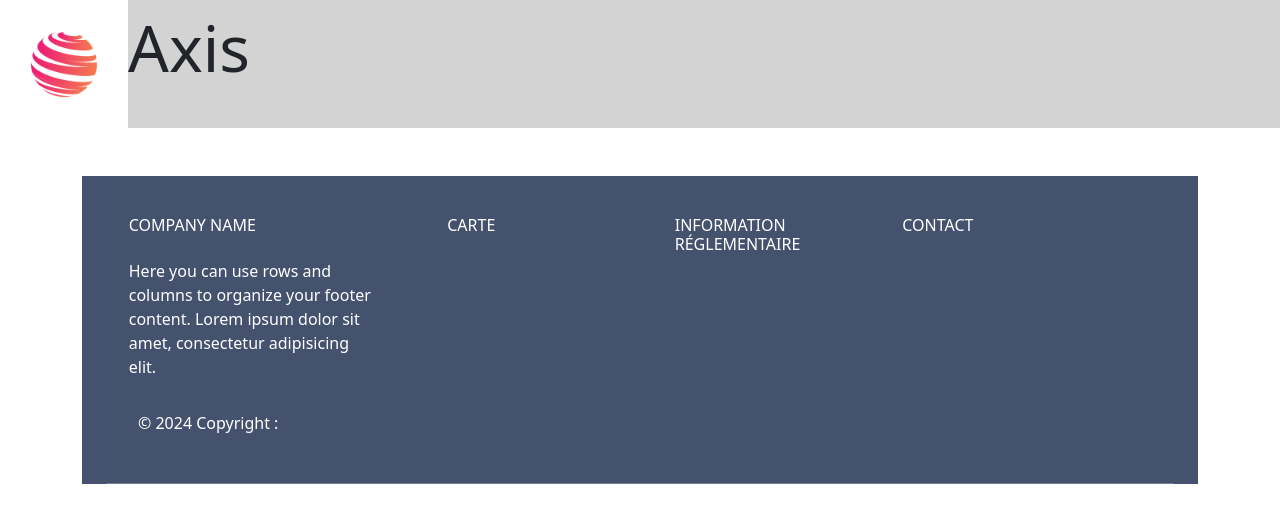
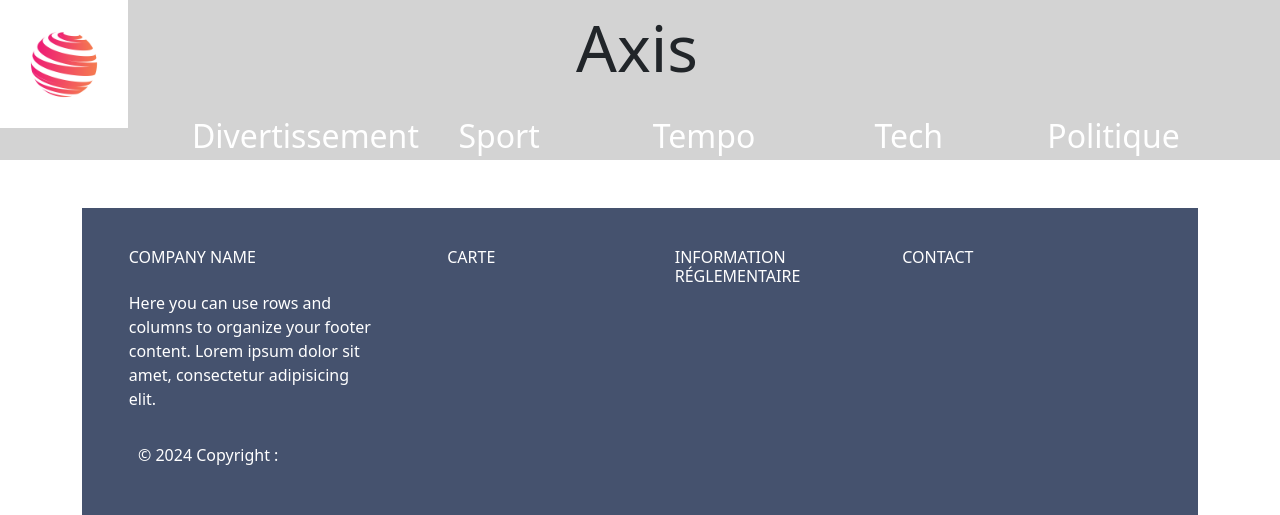
Before and after one commit to FelisMaillard/COURS_PHP, a PHP site: page /home.php in a window 1280 px wide. Shown: the top 515 px of the page. Run offline with PHP 8.4, Linux system fonts and the light colour scheme; data comes from the database, SQL or seed files in the repository; both versions use the stored data as it was before the commit; data that the repository does not hold is empty.

Commit message:
début css

```diff
--- a/header.php
+++ b/header.php
@@ -1,4 +1,12 @@
 <header>
     <a href="home.php"><img src="images_mep/logo.png" alt="" id="logo" href="home.php"/></a>
     <p id="marque">Axis</p>
+    <div id="navbar">
+        <a href="#" class="nav"><p>Divertissement</p></a>
+        <a href="#" class="nav"><p>Sport</p></a>
+        <a href="#" class="nav"><p>Tempo</p></a>
+        <a href="#" class="nav"><p>Tech</p></a>
+        <a href="#" class="nav"><p >Politique</p></a>
+    </div>
+
 </header>
--- a/home.php
+++ b/home.php
@@ -5,7 +5,8 @@ actualites,tags,auteurs,sources,liens WHERE
 actualites.id_auteur = auteurs.id_auteur AND
 actualites.id_tag = tags.id_tag AND
 actualites.id_nom_source = sources.id_source AND
-actualites.id_lien = liens.id_lien';
+actualites.id_lien = liens.id_lien ORDER BY
+actualites.date_modification DESC LIMIT 5';
 $temp = $pdo -> prepare($sql);
 $temp -> execute();
 ?>
@@ -28,9 +29,9 @@ $temp -> execute();
             "<main>
                 <div>
                     <a href='article.php?id=".$t['id_actualite']." '>
-                    <img class='miniature' src='images/".$t['image']."'/>
-                    <p onload='calculMiseEnLigne()'>".$t['date_modification']."</p>
-                    <p>".$t['titre']."</p>
+                        <img class='miniature' src='images/".$t['image']."'/>
+                        <p onload='calculMiseEnLigne()'>".$t['date_modification']."</p>
+                        <p>".$t['titre']."</p>
                     </a>
                 </div>
             </main>";
--- a/style.css
+++ b/style.css
@@ -8,8 +8,27 @@ header {
 }
 #marque {
 	float: left;
-	width: 25%;
+	width: 90%;
 	font-size: 4em;
+	padding-left: 35%;
+}
+
+#navbar {
+	width: 90%;
+	float: left;
+	padding-left: 5%;
+	padding-right: 5%;
+}
+.nav {
+	float: left;
+	color: white;
+	text-decoration: none;
+	margin: 0 auto;
+	width: 20%;
+	font-size: 2em;
+}
+.nav p {
+	margin: 0 auto;
 }
 .miniature {
 	max-width: 10%;
```
Also changed, not shown: actualite.sql (deleted, +0 -50 lines), enregistrement_reussie.php (deleted, +0 -20 lines).
